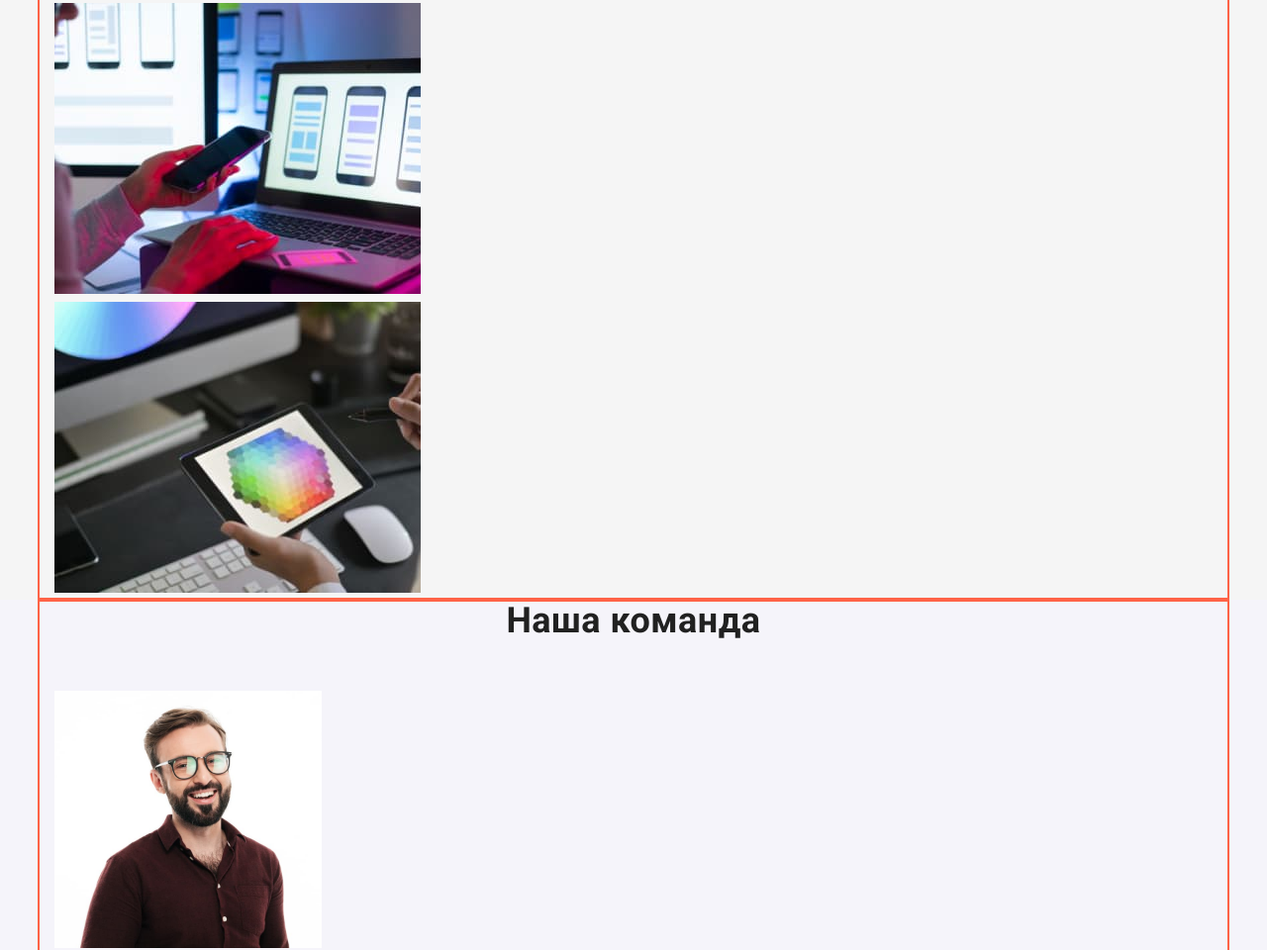
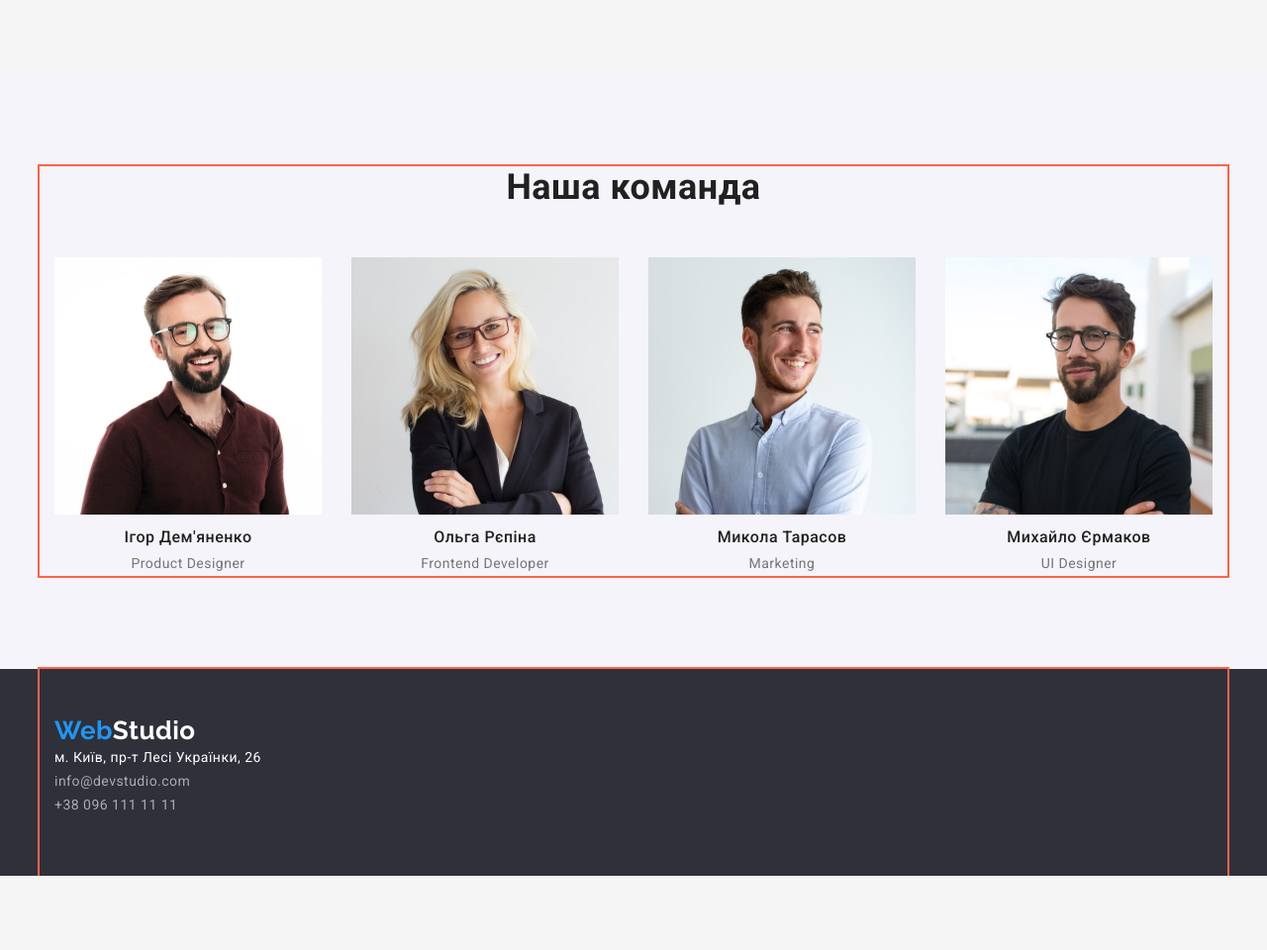
Before and after one commit to PokoenkoS/goit-markup-hw-03, a plain HTML site: page index.html in a window 1280 px wide. Shown: the part 1127-2087 px from the top of the page at 99% size. After the commit the page ends 2012 px from the top, so only its background shows below. Drawn offline with nearby package versions, Linux system fonts and the light colour scheme.

Commit message:
додає стилі Студіі

```diff
--- a/css/styles.css
+++ b/css/styles.css
@@ -15,17 +15,14 @@
       padding: 0;
       margin: 0;
       }
-     h1,
-     h2,
-     h3,
-     p,
-     ul {
+     h1, h2, h3, h4, h5, h6, p, ul {
       margin-top: 0;
       margin-bottom: 0;
      }
 
 
 body {
+
 background-color: var(--primary-white-color);
 color: var(--secondary-text-color);
 font-family: Roboto, sans-serif;
@@ -49,6 +46,7 @@ letter-spacing: 0.03em;
 background-color: var(--text-color-white);
 }
 /* Стилі навігаціі */
+
 .main {
   display: flex;
   align-items: center;
@@ -68,19 +66,20 @@ background-color: var(--text-color-white);
   padding-top: 32px;
   padding-bottom: 32px;
   margin-right: 50px;
-color: var(--primary-text-color);
-text-decoration: none;
+  color: var(--primary-text-color);
+  text-decoration: none;
   }
-  .site-nav .item: :last-child {
+   .site-nav .item: :last-child {
     margin-right: 0;
   }
+
 .site-nav .list {
   display: flex;
   align-items: center;
 }
 
  .site-nav .link.current {
-
+  display: block;
   margin-right: 50px;
 color: var(--accent-color)
   }
@@ -131,6 +130,7 @@ text-decoration: none;
   padding-top: 32px;
   padding-bottom: 32px;
   margin-right: 93px;
+
 color: var(--text-color-black);
 text-decoration: none;
 font-family: Raleway, sans-serif;
@@ -138,6 +138,7 @@ font-weight: 700;
 font-size: 26px;
 line-height: 1.19;
 }
+
 .logo:hover,
 .logo:focus {
 color: var(--accent-color);
@@ -154,6 +155,7 @@ text-align: center;
 }
 .title-hero {
 color: var(--text-color-white);
+
 font-weight: 900;
 font-size: 44px;
 line-height: 1.36;
@@ -161,6 +163,7 @@ letter-spacing: 0.06em;
 text-transform: uppercase;
 margin-top: 0;
 margin-bottom: 30px;
+text-align: center;
 
 }
 
@@ -190,11 +193,41 @@ font-weight: 400;
 font-size: 14px;
 line-height: 1.7;
 padding-top: 94px;
-padding-bottom: 94;
+padding-bottom: 94px;
 }
+/*  Секція якості */
+
+.section-list {
+display: flex;
+flex-wrap: wrap;
+}
+.section-list .item {
+  width: 270px;
+  margin-right: 30px;
+}
+.section .list .item:last-child{
+  margin-right: 0;
+}
+
+/* Секція чим займаємось */
+
+.work-list {
+  display: flex;
+ }
+.work-list .list{
+  width: 370px;
+  margin-right: 30px;
+}
+.work-list .list:last-child{
+  margin-right: 0;
+}
+
+/* Секція Команда */
+
 .section-team {
 background-color: var(--button-background-color);
 }
+
 .section-title {
 color: var(--primary-text-color);
 font-weight: 700;
@@ -210,6 +243,7 @@ font-size: 14px;
 line-height: 1.43;
 text-transform: uppercase;
 padding-bottom: 11px;
+
 }
 .name {
 color: var(--primary-text-color);
@@ -219,14 +253,36 @@ line-height: 1.88;
 
 }
 
+.team-list {
+  display: flex;
+}
+.team-list .item{
+  margin-right: 30px;
+}
+.team-list .item:last-child {
+  margin-right: 0;
+}
 
+ .last {
+  display: block;
+  text-align: center;
+}
 
 /* Footer */
 .footer {
 background: var(--secondary-color);
 
 }
+.footer-main{
+  display: block;
+  padding-top: 47px;
+  padding-bottom: 60px;
+  justify-content: flex-start;
+}
+
 .footer-logo {
+  padding-top: 60px;
+  padding-bottom: 20px;
 color: var(--text-color-white);
 font-family: 'Raleway';
 font-weight: 700;
@@ -239,6 +295,7 @@ text-decoration: none;
 color: var(--accent-color);
 }
 .site-adress .link{
+padding-bottom: 9px;
 text-decoration: none;
 color: var(--text-color-white);
 font-weight: 400;
@@ -251,8 +308,10 @@ font-style: normal;
 .site-adress .link:focus {
 color: var(--accent-color);
 }
+
 .link-contact {
-  text-decoration: none;
+padding-bottom: 9px;
+text-decoration: none;
 font-style: normal;
 font-weight: 400;
 font-size: 14px;
@@ -264,6 +323,12 @@ color: rgba(255, 255, 255, 0.6)
 .link-contact:focus {
   color:  var(--accent-color);
 }
+
+
+
+
+
+
 /* стилі для portfolio.html */
 
 .main {
--- a/index.html
+++ b/index.html
@@ -18,9 +18,9 @@
         <nav class="site-nav">
         <a href="" class="logo"> <span class="accent">Web</span>Studio</a>
         <ul class="site-nav list">
-          <li><a href="" class="link current">Студія</a></li>
-          <li><a href="./portfolio.html" class="link">Порфоліо</a></li>
-          <li><a href="" class="link">Контакти</a></li>
+          <li class="item"><a href="" class="link current">Студія</a></li>
+          <li class="item"><a href="./portfolio.html" class="link">Порфоліо</a></li>
+          <li class="item"><a href="" class="link">Контакти</a></li>
         </ul>
       </nav>
       <ul class="site-contact list">
@@ -47,28 +47,28 @@
       <section class="section">
         <div class="container">
           <h2 class="section-title">Якості</h2>
-          <ul class="list">
-            <li>
+          <ul class="section-list list">
+            <li class="item">
               <h3 class="section-title-list">УВАГА ДО ДЕТАЛЕЙ</h3>
               <p>
                 Ідейні міркування, і навіть початок повсякденної роботи з
                 формування позиції.
               </p>
             </li>
-            <li>
+            <li class="item">
               <h3 class="section-title-list">ПУНКТУАЛЬНІСТЬ</h3>
               <p>
                 Завдання організації, особливо рамки і місце навчання кадрів тягне
                 у себе.
               </p>
             </li>
-            <li>
+            <li class="item">
               <h3 class="section-title-list">ПЛАНУВАННЯ</h3>
               <p>
                 Так само консультація з широким активом значною мірою зумовлює.
               </p>
             </li>
-            <li>
+            <li class="item">
               <h3 class="section-title-list">СУЧАСНІ ТЕХНОЛОГІЇ</h3>
               <p>
                 Значимість цих проблем настільки очевидна, що реалізація планових
@@ -83,14 +83,14 @@
 
         <div class="container">
           <h2 class="section-title">Чим ми займаємося</h2>
-          <ul class="list">
-            <li>
+          <ul class="work-list list">
+            <li class="list">
               <img src="images/box1.jpg" alt="tablet on the table" width="370" />
             </li>
-            <li>
+            <li class="list">
               <img src="images/box2.jpg" alt="phone in hand" width="370" />
             </li>
-            <li>
+            <li class="list">
               <img
                 src="images/box3.jpg"
                 alt="tablet with bright picture in hands"
@@ -102,39 +102,39 @@
       </section>
 
       <!-- Секція Команда-->
-      <section class="section-team">
+      <section class="section section-team">
 
         <div class="container">
           <h2 class="section-title">Наша команда</h2>
-          <ul class="list">
-            <li>
+          <ul class="team-list list">
+            <li class="item last">
               <img src="images/img.jpg" alt="man" width="270" />
               <h3 class="name">Ігор Дем'яненко</h3>
               <p>Product Designer</p>
             </li>
-            <li>
+            <li class="item last">
               <img src="images/img(1).jpg" alt="woman" width="270" />
               <h3 class="name">Ольга Рєпіна</h3>
               <p>Frontend Developer</p>
             </li>
-            <li>
+            <li class="item last">
               <img src="images/img(2).jpg" alt="man" width="270" />
               <h3 class="name">Микола Тарасов</h3>
               <p>Marketing</p>
             </li>
-            <li>
+            <li class="item last">
               <img src="images/img(3).jpg" alt="man" width="270" />
               <h3 class="name">Михайло Єрмаков</h3>
               <p>UI Designer</p>
             </li>
           </ul>
-        </div class="container">
+        </div>
       </section>
     </main>
     <!--підвал-->
     <footer class="footer">
 
-      <div class="container">
+      <div class="container footer-main">
         <a href="" class="footer-logo"> <span class="accent">Web</span>Studio</a>
         <address class="site-adress">
           <ul class="site-adress list">
```
